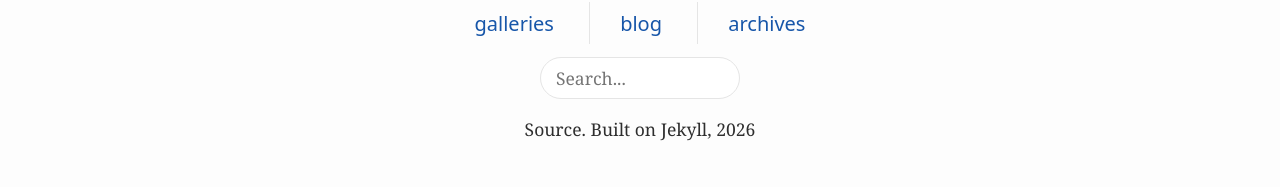
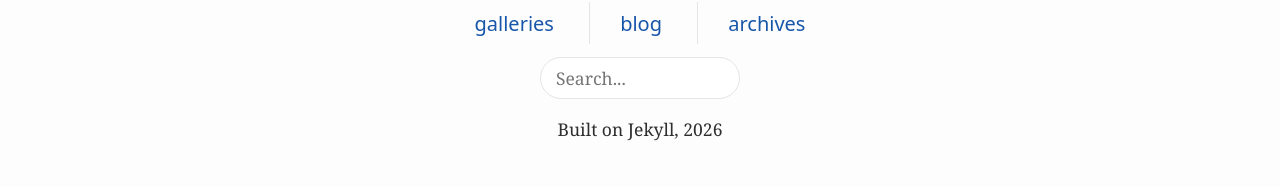
Before and after one commit to damianeoloan/damianeoloan.github.io, a Jekyll site: the page built from _archives/twitter-2020.md, in a window 1280 px wide. Shown: the part 731-918 px from the top of the page. Built offline with Jekyll 4.4.1, drawn with Linux system fonts in a browser that asks for light colours.

Commit message:
w/ Claude: Point the footer at the repository, and drop the empty CNAME
The footer's "Built on Jekyll" line now links to
https://github.com/damianeoloan/damianeoloan.github.io - the source rather
than the site. It briefly read github.com/... with no scheme, which Safari
produces when a URL is copied from its address bar, and which a browser
treats as a relative path under the current page; verified broken before
it was corrected.

CNAME was empty since the fork. The site is to be published as a GitHub
Pages user site with no custom domain, so the file has no job, and GitHub's
documentation does not say what an empty one does - reason enough to remove
the variable. If a domain is ever added, GitHub writes the file itself from
Settings -> Pages.

Co-Authored-By: Claude Opus 5 <noreply@anthropic.com>

```diff
--- a/_includes/footer.html
+++ b/_includes/footer.html
@@ -14,7 +14,7 @@
       {% include search.html %}
     {% endif %}
 
-    <a href="https://damianeoloan.github.io/" target="_blank">
-      <p class="copyright">{{ site.time | date: '%Y' | prepend: 'Source. Built on Jekyll, ' }}</p>
+    <a href="https://github.com/damianeoloan/damianeoloan.github.io" target="_blank">
+      <p class="copyright">{{ site.time | date: '%Y' | prepend: 'Built on Jekyll, ' }}</p>
     </a>
 </footer>
```
Also changed, not shown: CNAME (deleted).
